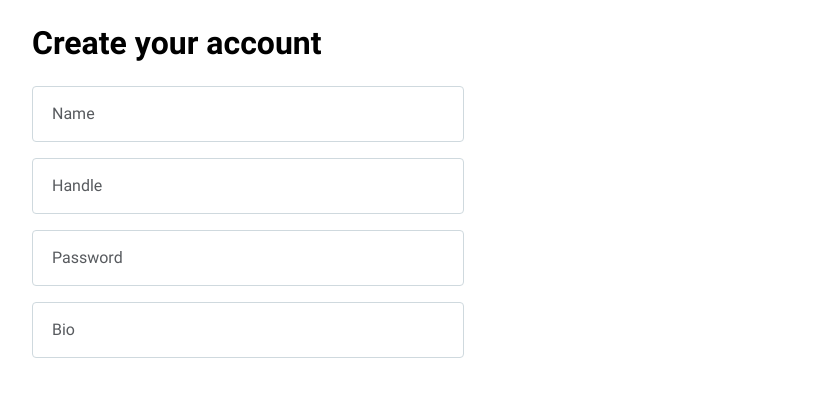
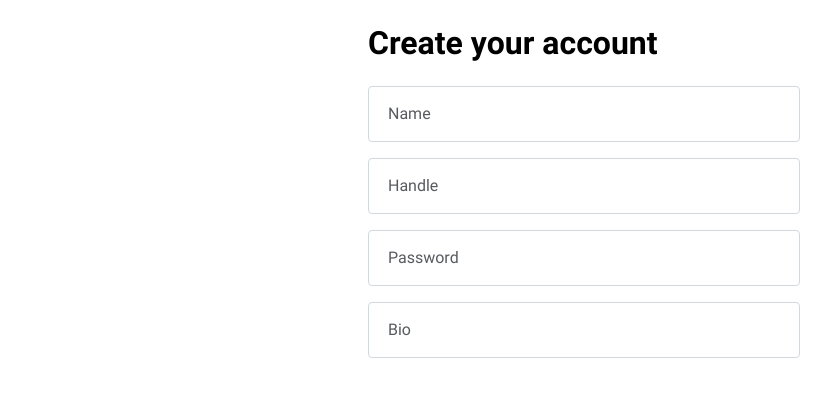
Before and after one commit to achahine78/pwipper-ui, a React (Vite) app: page /signup in a window 1280 px wide. Shown: the top 396 px of the page, without its empty margins (56-887 px from the left). Built offline with nearby package versions, Linux system fonts and the light colour scheme.

Commit message:
feat: create flex container and wrap login and signup forms with it

```diff
--- /dev/null
+++ b/src/components/ui/FlexContainer.tsx
@@ -0,0 +1,32 @@
+import { CSSProperties, ReactNode } from "react";
+
+type Props = {
+  direction?: "row" | "column";
+  justifyContent?:
+    | "flex-start"
+    | "flex-end"
+    | "center"
+    | "space-between"
+    | "space-around";
+  alignItems?: "stretch" | "flex-start" | "flex-end" | "center" | "baseline";
+  style?: CSSProperties;
+  children: ReactNode;
+};
+
+export const FlexContainer = ({
+  direction,
+  justifyContent,
+  alignItems,
+  style,
+  children,
+}: Props) => {
+  const containerStyle = {
+    display: "flex",
+    flexDirection: direction || "row",
+    justifyContent: justifyContent || "flex-start",
+    alignItems: alignItems || "stretch",
+    ...style,
+  };
+
+  return <div style={containerStyle}>{children}</div>;
+};
--- a/src/pages/Login.tsx
+++ b/src/pages/Login.tsx
@@ -1,9 +1,14 @@
 import { LoginForm } from "../components/LoginForm";
+import { FlexContainer } from "../components/ui/FlexContainer";
 
 export const Login = () => {
   return (
-    <div>
+    <FlexContainer
+      direction="column"
+      alignItems="center"
+      justifyContent="center"
+    >
       <LoginForm />
-    </div>
+    </FlexContainer>
   );
 };
--- a/src/pages/Signup.tsx
+++ b/src/pages/Signup.tsx
@@ -1,9 +1,14 @@
 import { SignupForm } from "../components/SignupForm";
+import { FlexContainer } from "../components/ui/FlexContainer";
 
 export const Signup = () => {
   return (
-    <div>
+    <FlexContainer
+      direction="column"
+      alignItems="center"
+      justifyContent="center"
+    >
       <SignupForm />
-    </div>
+    </FlexContainer>
   );
 };
```
